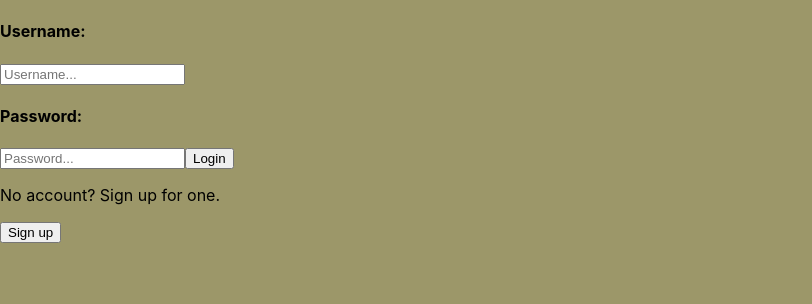
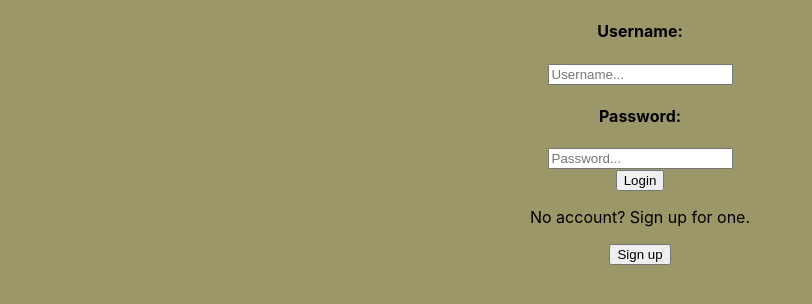
Before and after one commit to prawnkracker/journey-journal-project, a React (Create React App) app in the folder client/: page /login in a window 1280 px wide. Shown: the top 304 px of the page, without its empty margins (0-812 px from the left). Built offline with nearby package versions, Linux system fonts and the light colour scheme; no server answers.

Commit message:
add classname for css

```diff
--- a/client/src/components/LoginForm.js
+++ b/client/src/components/LoginForm.js
@@ -42,7 +42,7 @@ function LoginForm({onLogin}){
     }
 
     return (
-        <form onSubmit={handleSubmit}>
+        <form className='login-form' onSubmit={handleSubmit}>
                 <h4>Username:</h4>
                 <input
                     type='text'
@@ -63,6 +63,7 @@ function LoginForm({onLogin}){
                     value={form.password}
                     onChange={handleChange}
                 />
+            <br></br>
             <button type='submit'>Login</button>
         </form>
     );
--- a/client/src/components/SignupForm.js
+++ b/client/src/components/SignupForm.js
@@ -51,7 +51,7 @@ function SignupForm({onLogin}){
     }
 
     return (
-        <form onSubmit={handleSubmit}>
+        <form className='login-form' onSubmit={handleSubmit}>
             <h4>Username:</h4>
                 <input
                     type='text'
@@ -92,6 +92,7 @@ function SignupForm({onLogin}){
                     value={form.image_url}
                     onChange={handleChange}
                 />
+            <br></br>
             <button type="submit">Sign Up</button>
         </form>
     )
--- a/client/src/components/SignupLogin.js
+++ b/client/src/components/SignupLogin.js
@@ -10,14 +10,18 @@ function SignupLogin({onLogin}){
             {login ?
             (<div>
                 <LoginForm onLogin={onLogin}/>
+                <div className="login">
                 <p>No account? Sign up for one.</p>
                 <button onClick={() => setLogin(false)}>Sign up</button>
+                </div>
             </div>)
         :
             (<div>
                 <SignupForm onLogin={onLogin}/>
+                <div className="login">
                 <p>Already have an account? Login.</p>
                 <button onClick={() => setLogin(true)}>Sign in</button>
+                </div>
             </div>
             )}
         </>
```
Lines whose indentation alone changed are shown as unchanged.
